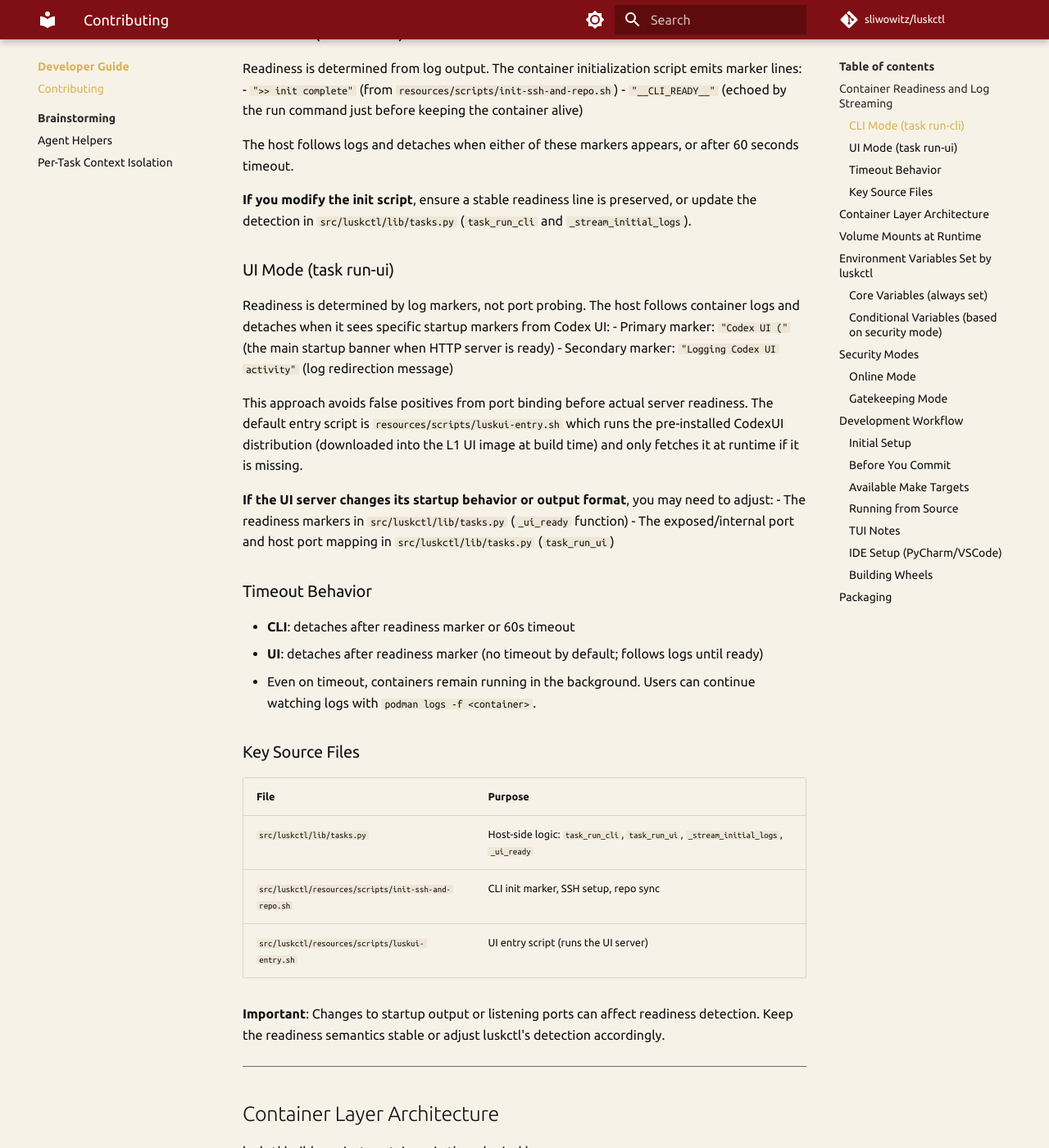
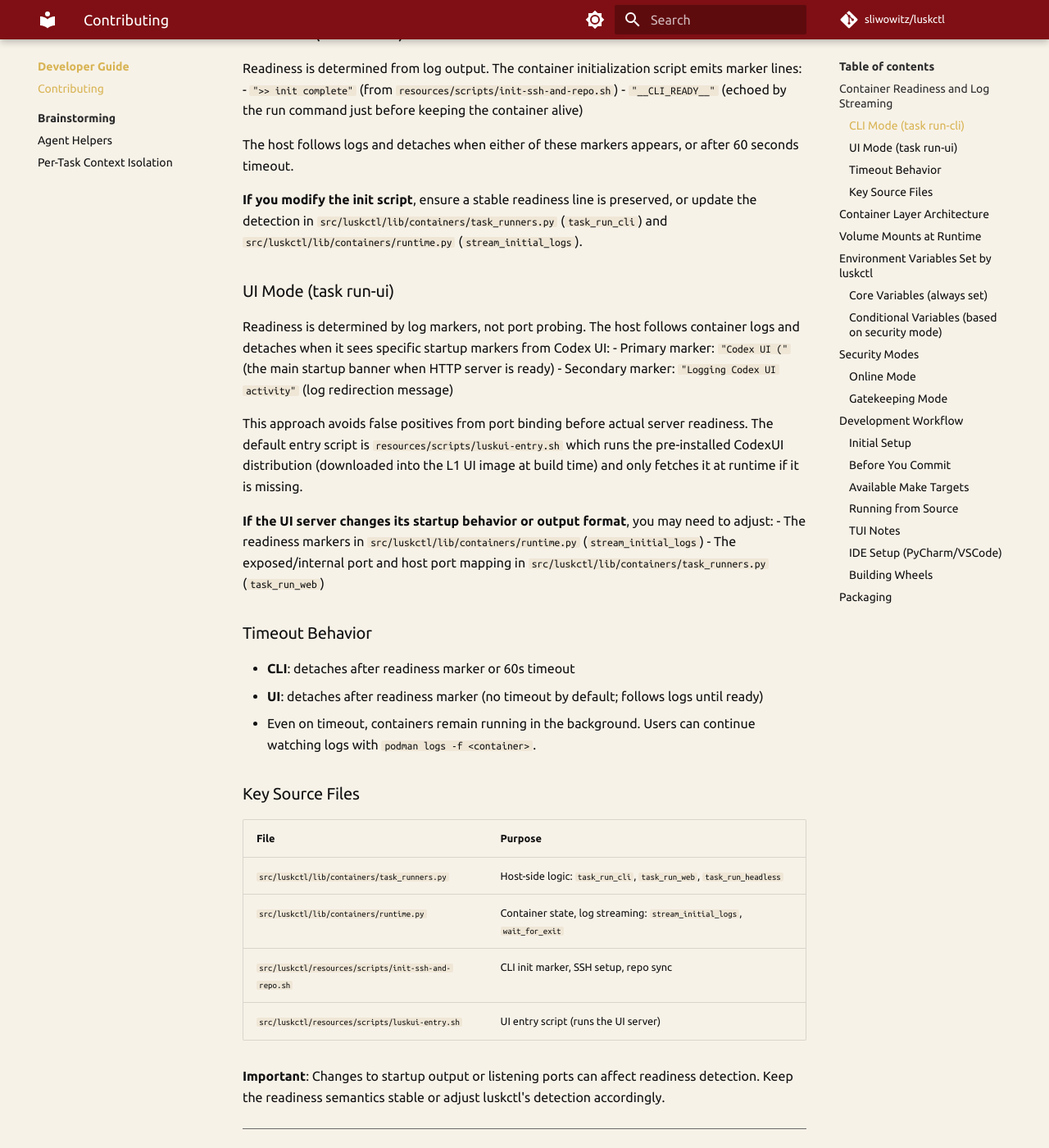
Before and after one commit to sliwowitz/luskctl, an MkDocs documentation site: the page built from docs/DEVELOPER.md, in a window 1280 px wide and 1400 px high, scrolled down 479 px. Shown: the whole window at 82% size. Built offline with MkDocs 1.6.1 and Material for MkDocs 9.7.7, drawn with Linux system fonts in a browser that asks for light colours; comment, search, counter and statistics services are not loaded; some of the changed text lies outside the part shown.

Commit message:
Fix stale file paths and update volume mounts in DEVELOPER.md (#231)
References to src/luskctl/lib/tasks.py were left over from the refactor
that split the module into containers/task_runners.py and
containers/runtime.py. Also adds missing shared mount entries (OpenCode,
gh, glab) to the volume mounts table.

Closes #217

Co-authored-by: Claude <noreply@anthropic.com>

```diff
--- a/docs/DEVELOPER.md
+++ b/docs/DEVELOPER.md
@@ -14,7 +14,7 @@ Readiness is determined from log output. The container initialization script emi
 
 The host follows logs and detaches when either of these markers appears, or after 60 seconds timeout.
 
-**If you modify the init script**, ensure a stable readiness line is preserved, or update the detection in `src/luskctl/lib/tasks.py` (`task_run_cli` and `_stream_initial_logs`).
+**If you modify the init script**, ensure a stable readiness line is preserved, or update the detection in `src/luskctl/lib/containers/task_runners.py` (`task_run_cli`) and `src/luskctl/lib/containers/runtime.py` (`stream_initial_logs`).
 
 ### UI Mode (task run-ui)
 
@@ -25,8 +25,8 @@ Readiness is determined by log markers, not port probing. The host follows conta
 This approach avoids false positives from port binding before actual server readiness. The default entry script is `resources/scripts/luskui-entry.sh` which runs the pre-installed CodexUI distribution (downloaded into the L1 UI image at build time) and only fetches it at runtime if it is missing.
 
 **If the UI server changes its startup behavior or output format**, you may need to adjust:
-- The readiness markers in `src/luskctl/lib/tasks.py` (`_ui_ready` function)
-- The exposed/internal port and host port mapping in `src/luskctl/lib/tasks.py` (`task_run_ui`)
+- The readiness markers in `src/luskctl/lib/containers/runtime.py` (`stream_initial_logs`)
+- The exposed/internal port and host port mapping in `src/luskctl/lib/containers/task_runners.py` (`task_run_web`)
 
 ### Timeout Behavior
 
@@ -38,7 +38,8 @@ This approach avoids false positives from port binding before actual server read
 
 | File | Purpose |
 |------|---------|
-| `src/luskctl/lib/tasks.py` | Host-side logic: `task_run_cli`, `task_run_ui`, `_stream_initial_logs`, `_ui_ready` |
+| `src/luskctl/lib/containers/task_runners.py` | Host-side logic: `task_run_cli`, `task_run_web`, `task_run_headless` |
+| `src/luskctl/lib/containers/runtime.py` | Container state, log streaming: `stream_initial_logs`, `wait_for_exit` |
 | `src/luskctl/resources/scripts/init-ssh-and-repo.sh` | CLI init marker, SSH setup, repo sync |
 | `src/luskctl/resources/scripts/luskui-entry.sh` | UI entry script (runs the UI server) |
 
@@ -74,6 +75,11 @@ When a task container starts, luskctl mounts:
 | `/home/dev/.claude` | `<envs_base>/_claude-config` | Claude Code credentials |
 | `/home/dev/.vibe` | `<envs_base>/_vibe-config` | Mistral Vibe credentials |
 | `/home/dev/.blablador` | `<envs_base>/_blablador-config` | Blablador credentials |
+| `/home/dev/.config/opencode` | `<envs_base>/_opencode-config` | OpenCode config |
+| `/home/dev/.local/share/opencode` | `<envs_base>/_opencode-data` | OpenCode data |
+| `/home/dev/.local/state` | `<envs_base>/_opencode-state` | OpenCode state |
+| `/home/dev/.config/gh` | `<envs_base>/_gh-config` | GitHub CLI config |
+| `/home/dev/.config/glab-cli` | `<envs_base>/_glab-config` | GitLab CLI config |
 | `/home/dev/.ssh` (optional) | `<envs_base>/_ssh-config-<project>` | SSH keys/config |
 
 See [SHARED_DIRS.md](SHARED_DIRS.md) for detailed documentation.
```
